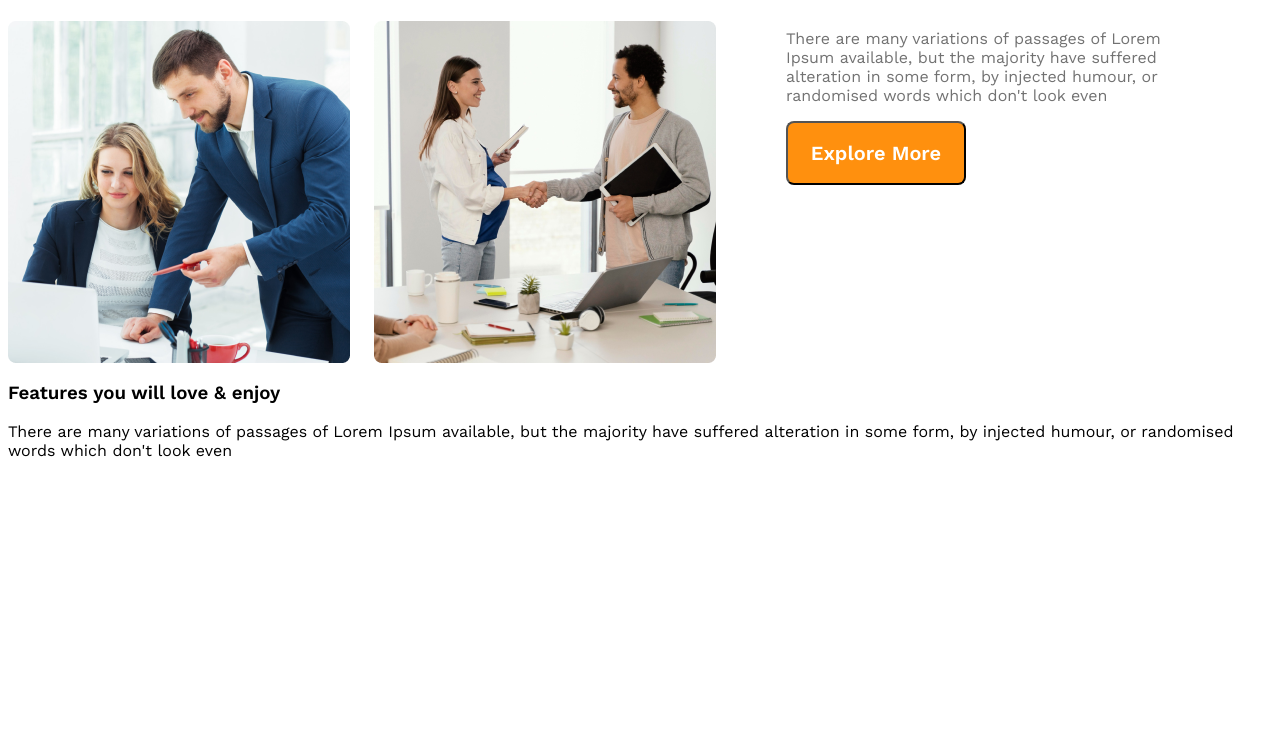
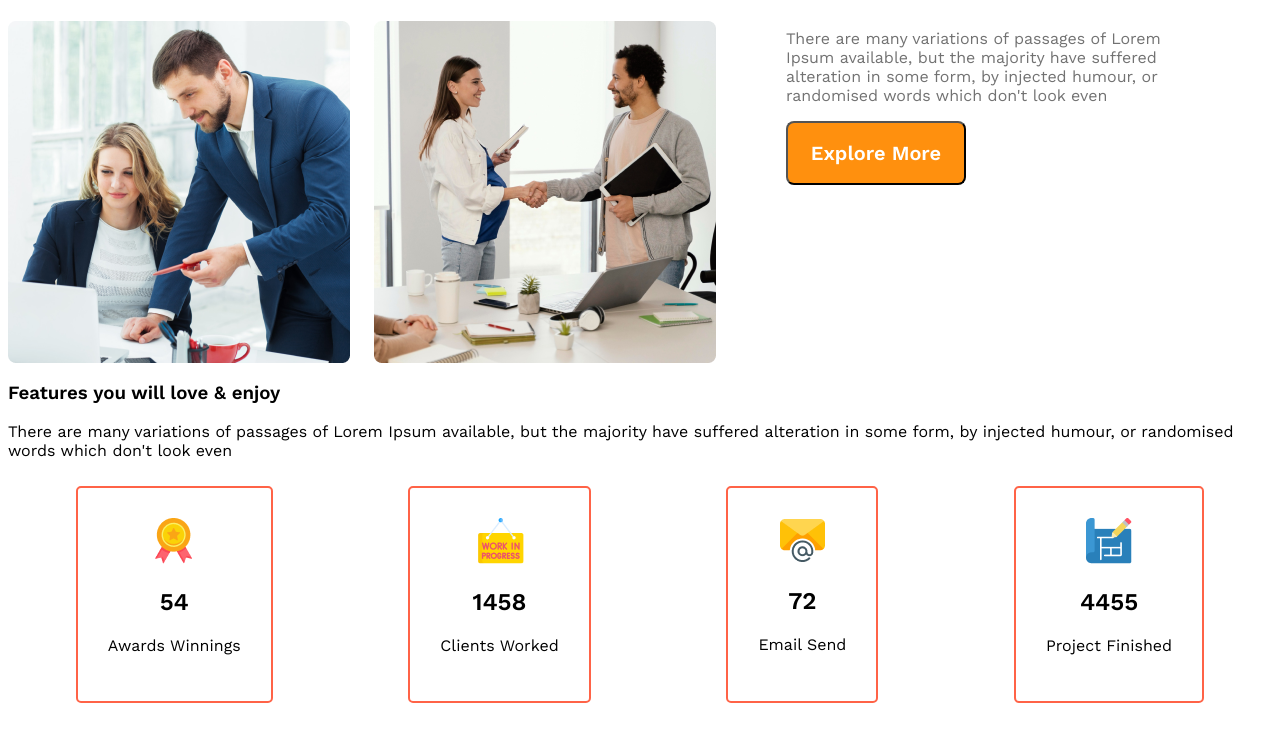
Before and after one commit to Mahedi000/g3-architects-website, a plain HTML site: page index.html in a window 1280 px wide. Shown: the part 1471-2212 px from the top of the page. Before the commit the page ends 2001 px from the top, so only its background shows below. Drawn offline with nearby package versions, Linux system fonts and the light colour scheme.

Commit message:
basic website

```diff
--- a/index.html
+++ b/index.html
@@ -73,6 +73,36 @@
              but the majority have suffered alteration in some form, by injected humour,
              or randomised words which don't look even</p>
        </section>
+
+       <!-- logo section -->
+       <div class="fact-container">
+
+       <div class="card">
+        <img src="images/icons/ribon.png" alt="">
+        <h2 class="cart-start">54</h2>
+        <p class="card-title">Awards Winnings</p>
+       </div>
+
+       <div class="card">
+        <img src="images/icons/customers.png" alt="">
+        <h2 class="cart-start">1458</h2>
+        <p class="card-title">Clients Worked</p>
+       </div>
+
+       <div class="card">
+        <img src="images/icons/email.png" alt="">
+        <h2 class="cart-start">72</h2>
+        <p class="card-title">Email Send</p>
+       </div>
+
+       <div class="card">
+        <img src="images/icons/projects.png" alt="">
+        <h2 class="cart-start">4455</h2>
+        <p class="card-title">Project Finished </p>
+       </div>
+
+
+       </div>
     </main>
     <footer>
 
--- a/styles/website.css
+++ b/styles/website.css
@@ -116,7 +116,34 @@ nav li{
 
         color: var(--dark-03, #727272);
    }
+/* logo section */
+    .fact-container{
+        display: flex;
+        justify-content: space-around;
 
+
+    }
+    .fact-container .card{
+        border: 2px solid tomato;
+        border-radius: 5px;
+        text-align: center;
+        padding: 30px 30px;
+        margin-top: 10px;
+        margin-bottom: 10px;
+    }
+    .cart_start{
+        color: var(--dark-02, #424242);
+        text-align: center;
+        font-family: Work Sans;
+        font-size: 45px;
+        font-style: normal;
+        font-weight: 600;
+        margin-top: 10px;
+        margin-bottom: 10px;
+            }
+            .fact-containe .card-title{
+                font-weight: 600px;
+            }
 
 
    /* Media queari */
```
